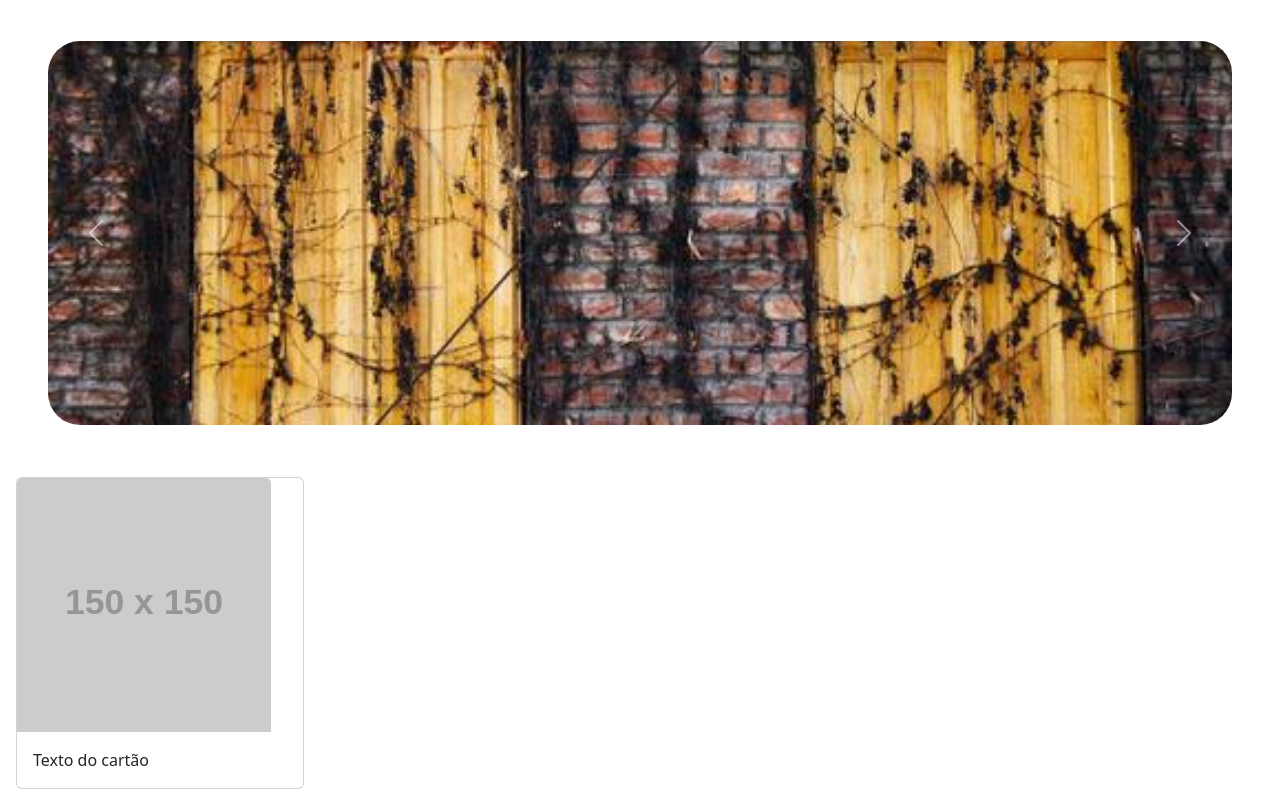
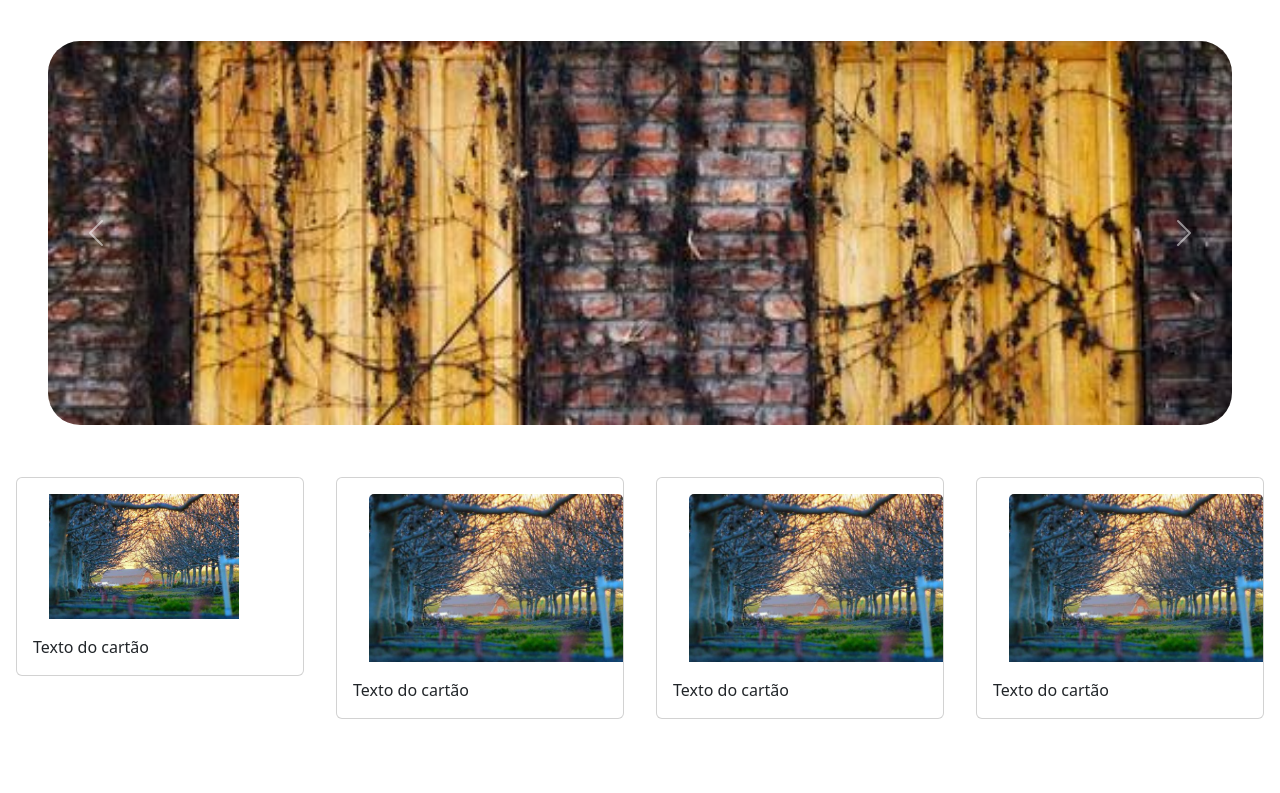
Before and after one commit to joaofer7/trabalho-pratico-1, a plain HTML site: page index.html in a window 1280 px wide. Shown: the part 63-856 px from the top of the page. After the commit the page ends 800 px from the top, so only its background shows below. Drawn offline with nearby package versions, Linux system fonts and the light colour scheme; placeholder pictures from the web are drawn by us.

Commit message:
img cartão

```diff
--- a/assets/css/cartão.css
+++ b/assets/css/cartão.css
@@ -14,3 +14,12 @@
     padding-right: 2rem;
     border-radius: 5rem;
 }
+.cartoes{
+    display: flex;
+}
+.cartoes img{
+    margin-left: 2rem;
+    margin-right: 2rem;
+    display: flex;
+    margin-top: 1rem;
+}
--- a/index.html
+++ b/index.html
@@ -54,12 +54,13 @@
     <span class="visually-hidden">Next</span>
   </button>
 </div>
+<div class="cartoes">
   <div class="container m-1"> <!-- O mt-5 é o que dá o espaço (desgruda) -->
     <div class="row">
       <div class="col-md-5"> <!-- Isso mantém o cartão na esquerda -->
 
         <div class="card" style="width: 18rem;">
-          <img src="https://via.placeholder.com/150" class="card-img-top" alt="...">
+          <img src="assets/img/289-536x354.jpg".class="card-img-top" alt="...">
           <div class="card-body">
             <p class="card-text">Texto do cartão</p>
           </div>
@@ -68,6 +69,49 @@
       </div>
     </div>
   </div>
+  <div class="container m-1"> <!-- O mt-5 é o que dá o espaço (desgruda) -->
+    <div class="row">
+      <div class="col-md-5"> <!-- Isso mantém o cartão na esquerda -->
+
+        <div class="card" style="width: 18rem;">
+          <img src="assets/img/289-536x354.jpg" class="card-img-top" alt="...">
+          <div class="card-body">
+            <p class="card-text">Texto do cartão</p>
+          </div>
+        </div>
+
+      </div>
+    </div>
+  </div>
+  <div class="container m-1"> <!-- O mt-5 é o que dá o espaço (desgruda) -->
+    <div class="row">
+      <div class="col-md-5"> <!-- Isso mantém o cartão na esquerda -->
+
+        <div class="card" style="width: 18rem;">
+          <img src="assets/img/289-536x354.jpg" class="card-img-top" alt="...">
+          <div class="card-body">
+            <p class="card-text">Texto do cartão</p>
+          </div>
+        </div>
+
+      </div>
+    </div>
+  </div>
+  <div class="container m-1"> <!-- O mt-5 é o que dá o espaço (desgruda) -->
+    <div class="row">
+      <div class="col-md-5"> <!-- Isso mantém o cartão na esquerda -->
+
+        <div class="card" style="width: 18rem;">
+          <img src="assets/img/289-536x354.jpg" class="card-img-top" alt="...">
+          <div class="card-body">
+            <p class="card-text">Texto do cartão</p>
+          </div>
+        </div>
+
+      </div>
+    </div>
+  </div>
+  </div>
 
 
   <script src="https://cdn.jsdelivr.net/npm/bootstrap@5.3.3/dist/js/bootstrap.bundle.min.js"></script>
```
Also changed, not shown: assets/img/289-536x354.jpg (added).
